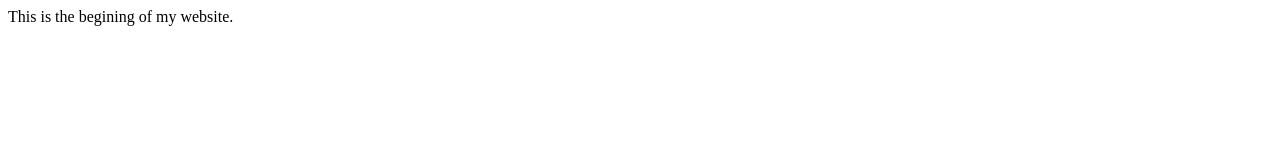
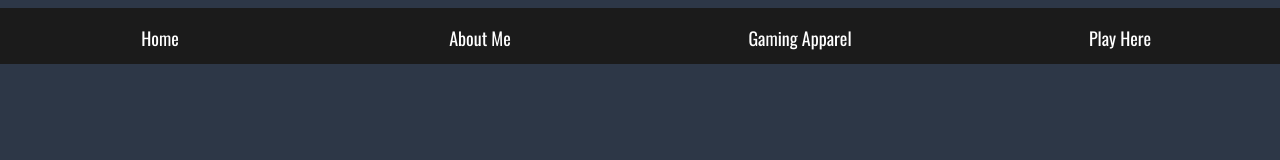
Before and after one commit to RobertoDelRio/Website, a plain HTML site: page index.html in a window 1280 px wide. Drawn offline with nearby package versions, Linux system fonts and the light colour scheme.

Commit message:
Both of these are an update after an hour of working on the code.

```diff
--- /dev/null
+++ b/CSS/MainIdentity.css
@@ -0,0 +1,27 @@
+body{
+    background-color: #2d3747;
+}
+#navBar{
+  background-color: #1b1b1b;
+  width:100%;
+  height:7%;
+  display:block;
+  position:absolute;
+  right:0px;
+}
+.navLinks{
+  display:block;
+  float:left;
+  position:relative;
+  width:25%;
+  height:100%;
+}
+a.navLinks{
+  top:30%;
+  bottom:40%;
+  color:white;
+  text-decoration: none;
+  text-align:center;
+  font-family: 'Oswald', sans-serif;
+  font-size: 18px;
+}
--- a/index.html
+++ b/index.html
@@ -1,11 +1,25 @@
+<!DOCTYPE html>
 <html>
+<head>
+  <title> Robert's eGamer Website </title>
+  <meta charset="UTF-8">
+  <meta name="author" content="Roberto Del Rio">
+  <meta name="viewport" content="width=device-width, initial-scale=1.0">
+  <meta name="keywords" content="videogames,HTML,CSS, Javascript, Roberto,Del Rio, fun">
+  <link rel="stylesheet" type="text/css" href="css/MainIdentity.css">
+  <link rel="stylesheet" href="https://fonts.googleapis.com/css?family=Oswald" >
+</head>
+
+<body>
+  <div id="navBar">
+  <tr>
+    <td><a class="navLinks" href="index.html">Home</a></td>
+    <td><a class="navLinks" href="aboutme.html">About Me</a></td>
+    <td><a class="navLinks" href="apparel.html">Gaming Apparel</a></td>
+    <td><a class="navLinks" href="playGame.html">Play Here </a></td>
+  </tr>
+  </div>
 
 
-<head> </head>
-
-<body>
-  This is the begining of my website.
-
-
- </body>
+</body>
 </html>
```
